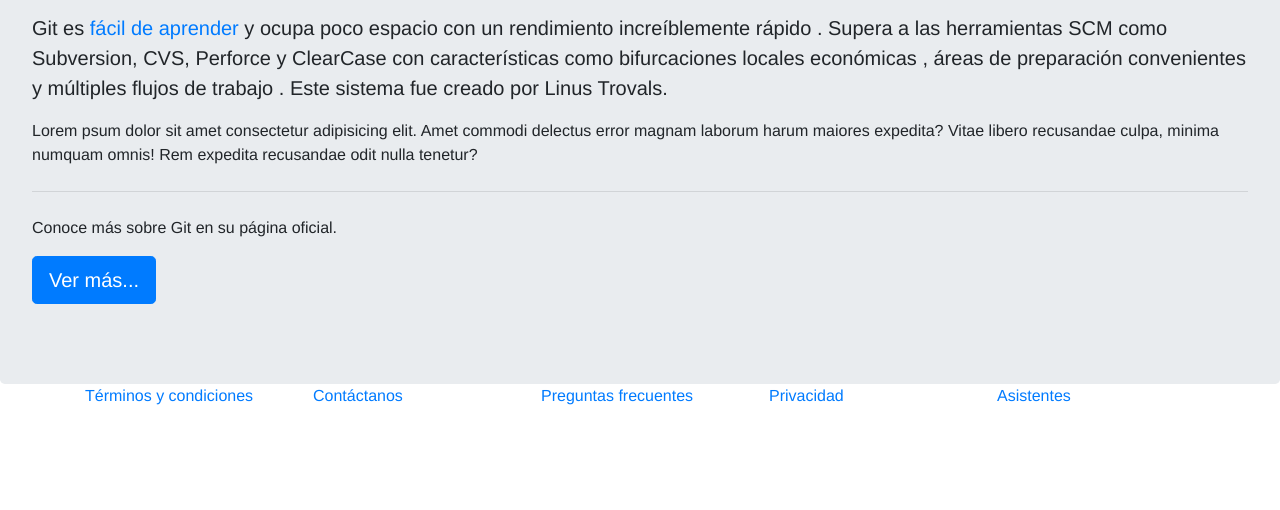
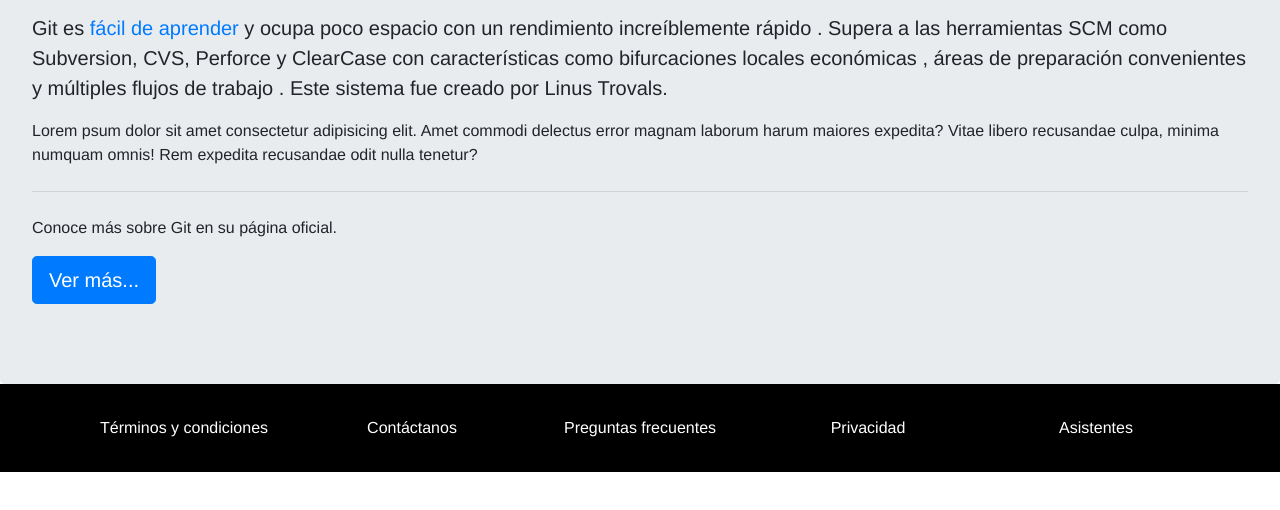
Before and after one commit to facusanchezok/proyectosrolling, a plain HTML site: page index.html in a window 1280 px wide. Shown: the part 260-770 px from the top of the page. Drawn offline with nearby package versions, Linux system fonts and the light colour scheme.

Commit message:
agregando estilos css al footer

```diff
--- a/estilo.css
+++ b/estilo.css
@@ -7,3 +7,15 @@ body{
 header nav img{
     height: 30px;
 }
+
+/* footer */
+#footer{
+    background-color:rgb(0, 0, 0) ;
+    min-height: 5rem;
+    padding: 2rem;
+    text-align: center;
+}
+
+#footer a{
+    color: white;
+}
```
